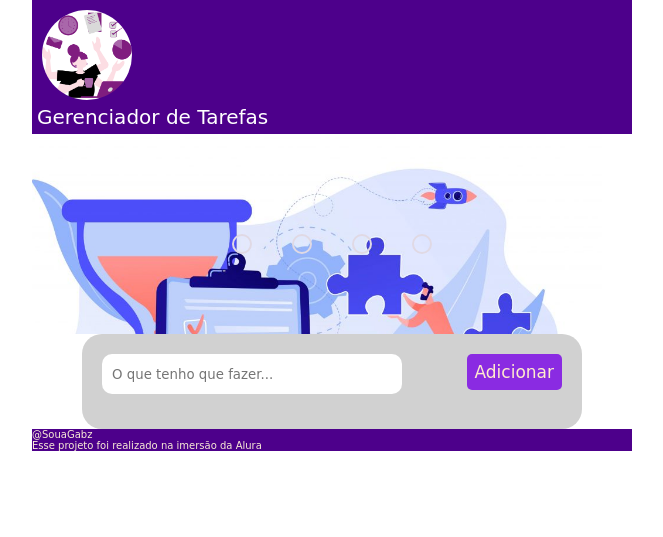
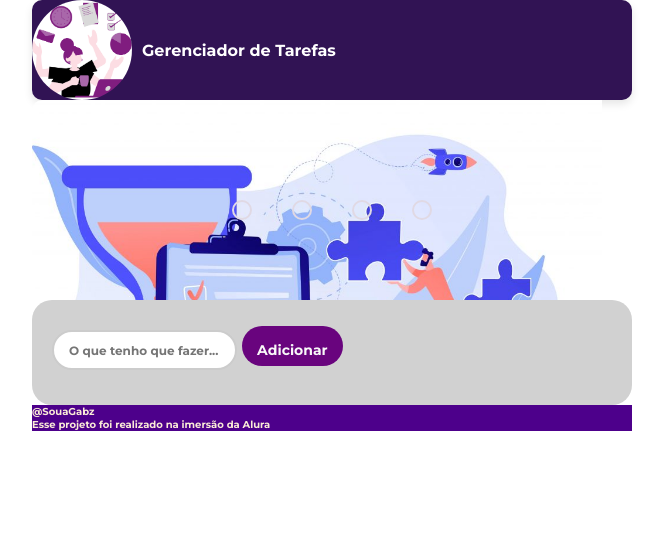
Before and after one commit to GabzBarbosa/gerenciador-de-tarefas-diarias, a plain HTML site: page index.html in a window 1280 px wide. Shown: the whole page, without its empty margins (308-971 px from the left). Drawn offline with Linux system fonts and the light colour scheme.

Commit message:
Update style.css

```diff
--- a/style.css
+++ b/style.css
@@ -1,40 +1,40 @@
+@import url('https://fonts.googleapis.com/css2?family=Montserrat:ital,wght@0,700;1,700&display=swap');
+
 * {
     margin: 0;
     padding: 0;
     box-sizing: border-box;
-
-        font-family: "Nerko One", cursive;
-        font-style: normal;
-   outline: none;
-  }
+    font-style: normal;
+    outline: none;
+    font-family: "Montserrat", sans-serif;
+}
 
 body {
-    margin: auto;
-    padding:0;
+
     display: flex;
     justify-content: center;
     align-items: center;
 
+    width: 100%;
+
 }
 
-header{
-    font-size: 20px;
-    padding: 5px;
-    margin: px;
-    color: #ffff;
-    background-color: #4d008b;
-    flex-direction: row;
+header {
+    font-size: 16px;
+    background-color: #311354;
+    color: rgb(255, 255, 255);
+    display: flex;
+    align-items: center;
+    border-radius: 10px;
+    width: 100%;
+    box-shadow: 0 4px 8px rgba(0, 0, 0, 0.1);
+}
 
 
 
-}
 header img {
-    display: flex;
-    flex-direction: row;
-    align-items: center;
-    justify-content: space-around;
-    padding: 5px;
-    border-radius: 50px;
+    margin-right: 10px;
+    border-radius: 50%;
 
 }
 
@@ -160,7 +160,7 @@ header img {
 
 .container {
     background-color: #d1d1d1;
-    width: 500px;
+    width: 100%;
     border-radius: 20px;
     padding: 20px;
     margin: 0 auto 0;
@@ -169,26 +169,37 @@ header img {
   }
 
   .input-task {
-    border: none;
-    border-radius: 10px;
-    width: 300px;
+   border: 2px solid #ccc;
+    border-radius: 50px;
     height: 40px;
-    padding-left: 10px;
+    background-color: rgb(255, 255, 255);
+    color: rgb(0, 0, 0);
+    font-size: 12px;
+    padding: 15px;
+    margin-top: 10px;
+    transition: border-color 0.3s;
     align-items: center;
 
   }
 
+  .input-task:focus {
+    border-color: #311354;
+}
+
   .button-add-task {
     border: none;
-    border-radius: 5px;
-    height: px;
-    background-color: blueviolet;
-    color: blanchedalmond;
-    font-size: 17px;
-    padding: 8px;
-    float: right;
+    border-radius: 50px;
+    height: 40px;
+    background-color: rgb(105, 4, 126);
+    color: rgb(248, 248, 248);
+    font-size: 14px;
+    padding: 15px;
     cursor: pointer;
-    align-items: center;
+    transition: background-color 0.3s;
+}
+
+button:hover {
+    background-color: rgb(85, 3, 102);
 
   }
 
@@ -219,8 +230,6 @@ header img {
     margin-bottom: 20px;
     cursor: pointer;
 
-
-
   }
 
   .task:hover img {
@@ -235,12 +244,18 @@ header img {
 }
 
   .done {
-    background-color: #4d008b;
+    background-color: #311354;
     text-decoration: line-through;
 
   }
 
   footer{
+    background-color: #311354;
+    color: antiquewhite;
+    width: 100%;
+    font-size: 10px;
+  }
+  footer{
     background-color: #4d008b;
     color: antiquewhite;
     font-size: 10px;
```
